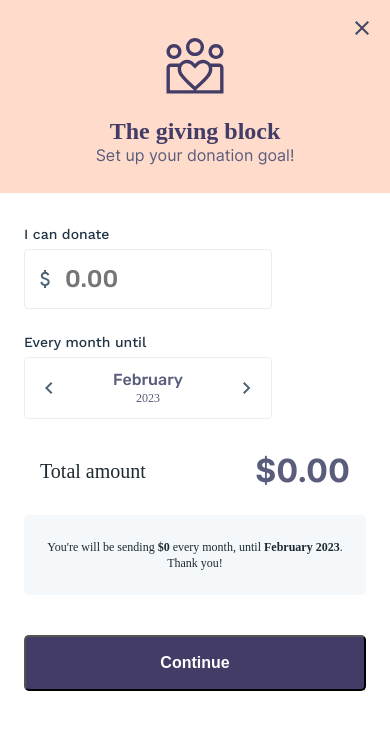
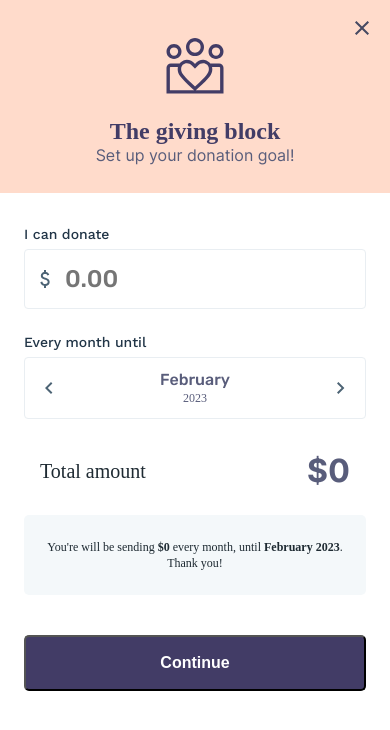
Before and after one commit to byPatri/shift4-task, a React app: page / in a window 390 px wide. Shown: the top 730 px of the page. Built offline with nearby package versions, Linux system fonts and the light colour scheme; the HTML template or start-up script is replaced by a standard one.

Commit message:
amount input fix on blur, total fix

```diff
--- a/src/components/amountInput/index.tsx
+++ b/src/components/amountInput/index.tsx
@@ -28,6 +28,11 @@ function AmountInput({ amount, setAmount }: { amount: string, setAmount: (value:
           const formattedAmount = formatAmount(amount, e.target.value);
           setAmount(formattedAmount);
         }}
+        onBlur={(e) => {
+          if(amount.match(/\.$/g)){
+            setAmount(amount.replace(/\.$/g, ''));
+          }
+        }}
     />
   )
 }
--- a/src/components/card/index.scss
+++ b/src/components/card/index.scss
@@ -49,5 +49,9 @@
         flex-basis: 100%;
         max-width: 248px;
         height: 84px;
+
+        @media (max-width: 600px) {
+            max-width: 100%;
+        }
     }
 }
--- a/src/components/total/index.tsx
+++ b/src/components/total/index.tsx
@@ -11,12 +11,12 @@ const getTotal = (date: Date, amount?: string) => {
   return parseFloat(amountToNumber) * differenceInMonths(date);
 }
 
-function Total({ date, amount }: { date: Date, amount?: string }) {
+function Total({ date, amount = '' }: { date: Date, amount: string }) {
   const total = getTotal(date, amount);
   const totalLabel = total.toLocaleString('en-US', {
     style: 'currency',
     currency: 'USD',
-    maximumFractionDigits: 2
+    maximumFractionDigits:  /\./g.test(amount) ? 2 : 0
   })
   return (
     <div className='total'>
```
